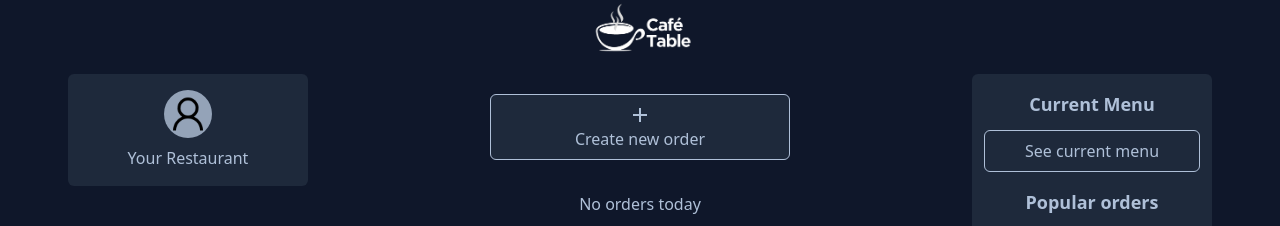
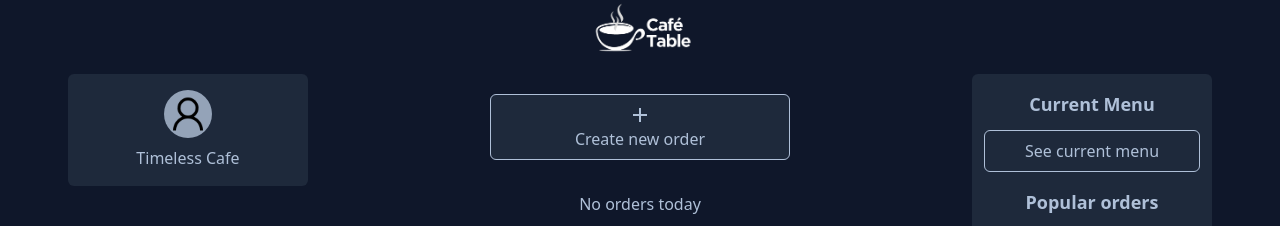
Before and after one commit to gautamjuyal/cafe-table, a React (Vite) app in the folder client/: page / in a window 1280 px wide. Shown: the top 226 px of the page. Built offline with nearby package versions, Linux system fonts and the light colour scheme.

Commit message:
Fixed user state loading

```diff
--- a/client/src/components/homepage/OrderDetails.jsx
+++ b/client/src/components/homepage/OrderDetails.jsx
@@ -1,11 +1,11 @@
 import Icon from '@mdi/react';
 import { mdiChairSchool , mdiAccount, mdiClockOutline  } from '@mdi/js';
-import { userSelector } from 'react-redux';
+import { useSelector } from 'react-redux';
 
 import MenuItem from './MenuItem';
 
 const OrderDetails = ({orderDetail})=>{
-  const user = userSelector(state => state.user)
+  const user = useSelector(state => state.user.user)
   return(
     <div className="min-w-[700px] min-h-[400px] max-w-[70vw] max-h-[70vh] flex text-tc2">
       <div className="w-[70%] overflow-y-scroll pr-4">
--- a/client/src/components/homepage/UserCard.jsx
+++ b/client/src/components/homepage/UserCard.jsx
@@ -1,12 +1,15 @@
+import { useSelector } from 'react-redux';
+
 const UserCard = ()=>{
   const userImage = "user-default.png"
+  const user = useSelector(state => state.user.user)
   return(
     <div className="flex flex-col items-center rounded-md bg-bg2 w-60 py-4 px-3 text-tc2 h-max">
       <div className="w-12 bg-tc1 rounded-[50%] overflow-hidden mb-2">
         <img src={userImage} alt="user" className="w-[100%]" />
       </div>
       <div>
-        Your Restaurant
+        <div>{user.name}</div>
       </div>
     </div>
   )
```
